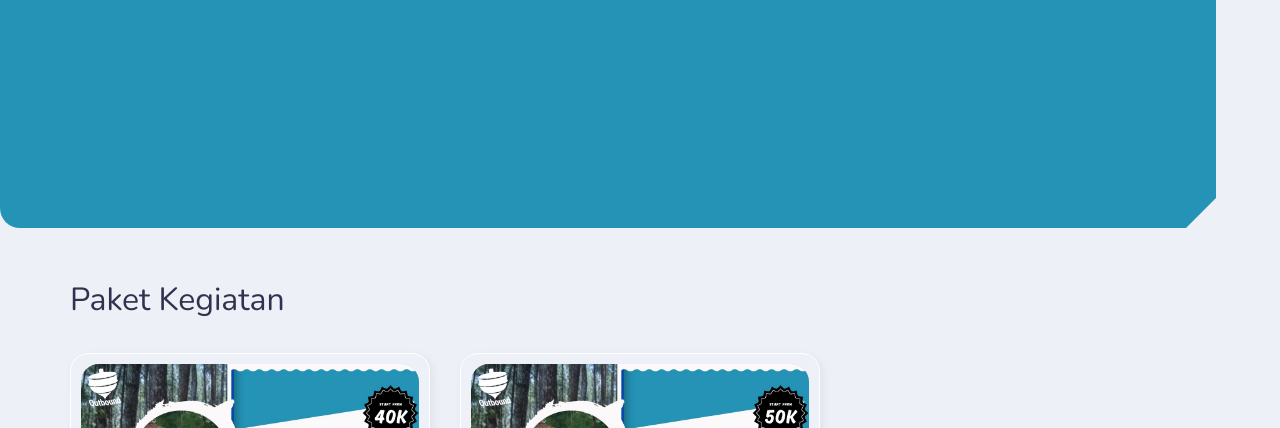
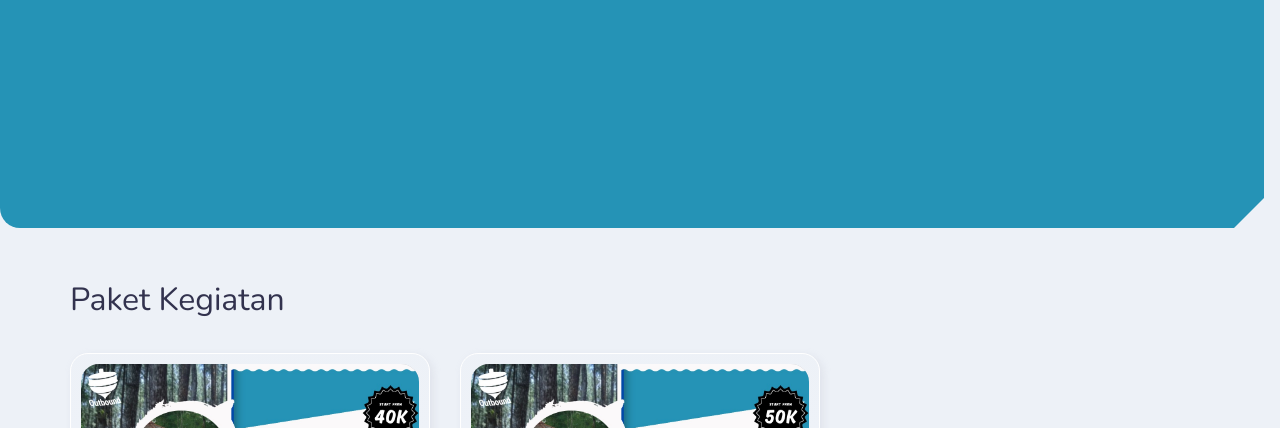
Before and after one commit to Alfian0711/Gasing.outbound, a plain HTML site: page index.html in a window 1280 px wide. Shown: the part 932-1360 px from the top of the page. Drawn offline with nearby package versions, Linux system fonts and the light colour scheme.

Commit message:
change card

```diff
--- a/assets/css/style.css
+++ b/assets/css/style.css
@@ -654,7 +654,7 @@ button, a { transition: var(--transition); }
   #BLOG
 \*-----------------------------------*/
 .card {
-  width: 76em;
+  width: 85em;
   height: 22.5em;
   background: #2593B6;
   transition: 1s ease-in-out;
@@ -1057,7 +1057,7 @@ button, a { transition: var(--transition); }
 
 
   .card {
-    width: 76em;
+    width: 79em;
     height: 22.5em;
     background: #2593B6;
     transition: 1s ease-in-out;
```
